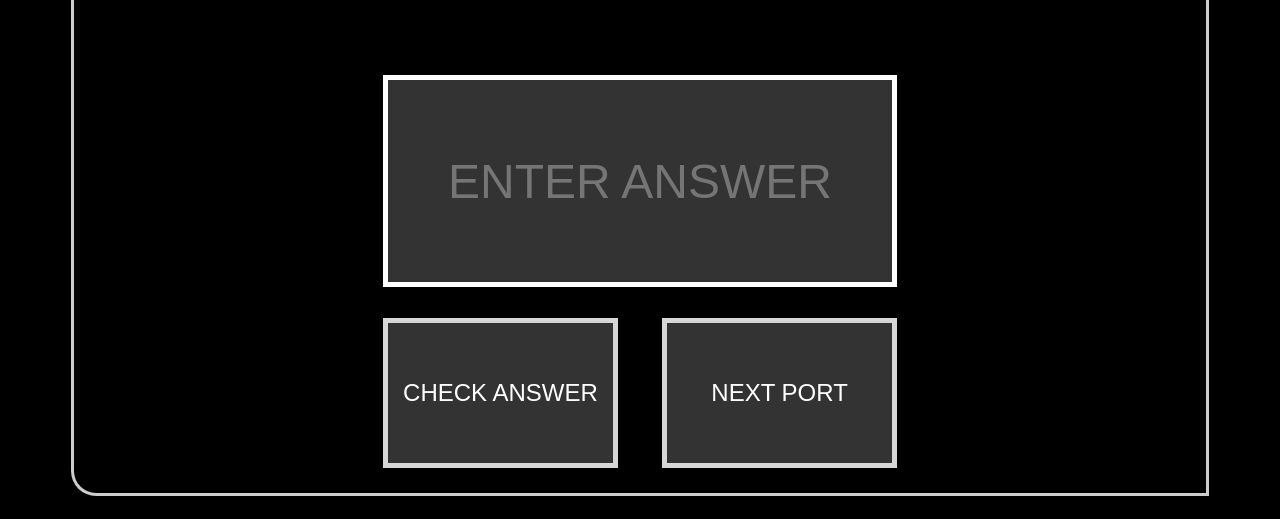
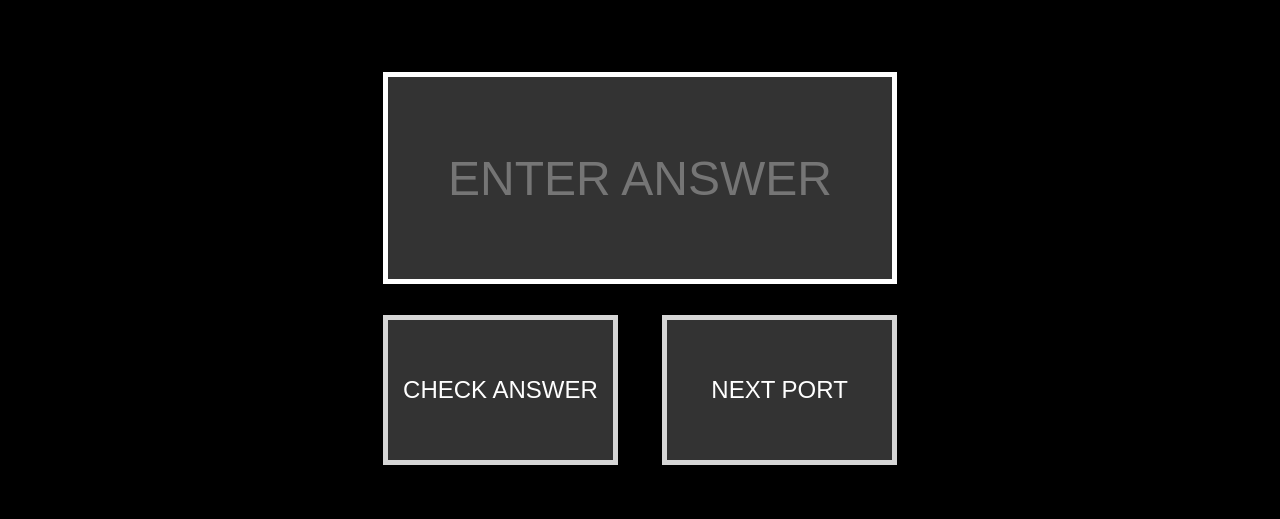
Before and after one commit to gwhitdev/predicta-port, a plain HTML site: page index.html in a window 1280 px wide. Shown: the part 420-939 px from the top of the page. Drawn offline with Linux system fonts and the light colour scheme.

Commit message:
edited style

```diff
--- a/css/style.css
+++ b/css/style.css
@@ -64,10 +64,9 @@ h3 {
 
 .questionBlock {
     background-color: black;
-    border: 3px solid rgba(255,255,255,0.8);
+   /* border: 0px solid rgba(255,255,255,0.8);
     border-bottom-left-radius: 25px;
-    border-top-right-radius: 100px;
-    box-shadow: 5px;
+    border-top-right-radius: 100px;*/
     text-align: center;
     padding: 15px;
     color: white;
```
